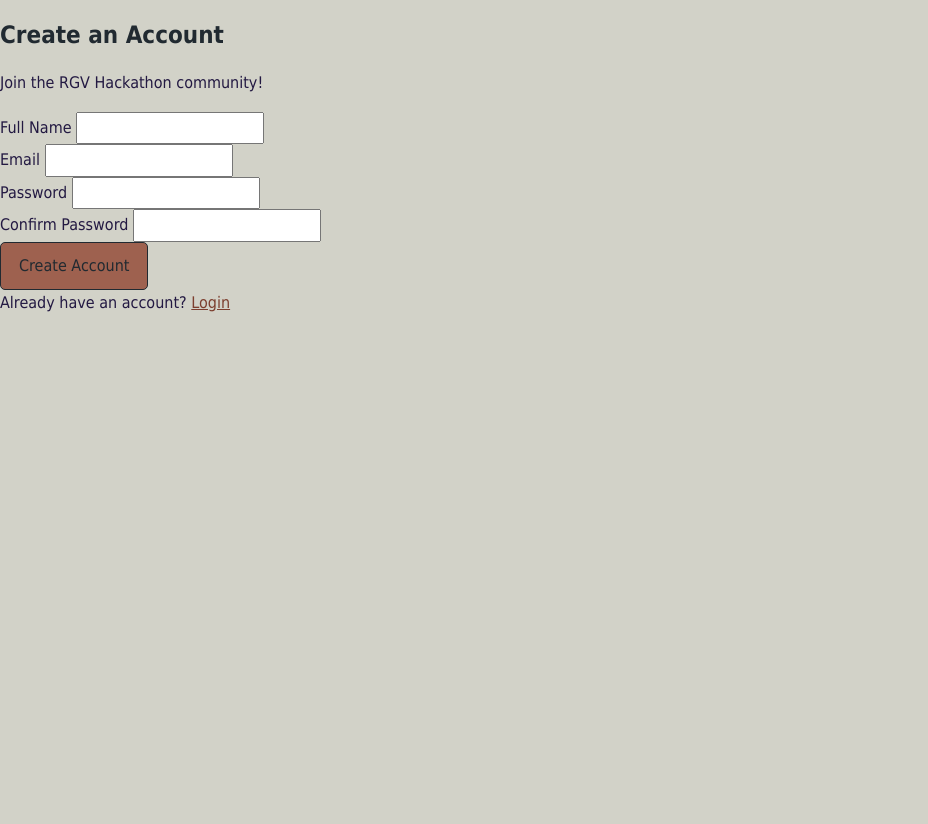
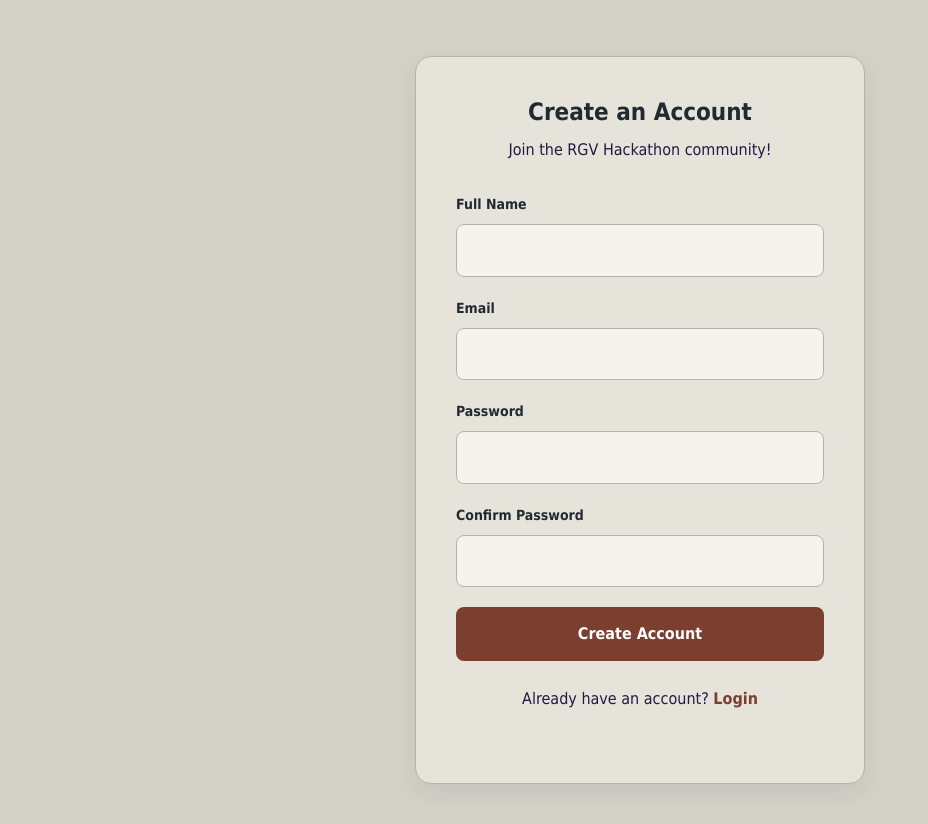
Before and after one commit to HTML-Loaded/Hackathon-App, a Node server app: template views/signup.ejs in a window 1280 px wide. Shown: the part 201-1025 px from the top of the page, without its empty margins (0-928 px from the left). Before the commit the page ends 513 px from the top, so only its background shows below. Run offline with Node 20, Linux system fonts and the light colour scheme; the template is opened without the code that fills it, so the values that code supplies are empty.

Commit message:
login signup and user page ui

```diff
--- /dev/null
+++ b/public/css/auth.css
@@ -0,0 +1,98 @@
+
+/*** Login and Signup ***/
+
+.auth-section {
+    display: flex;
+    justify-content: center;
+    align-items: center;
+    min-height: 75vh;
+    padding: 40px 20px;
+}
+
+.auth-panel {
+    background-color: #E6E3DA;
+    border: 1px solid #B8B2A6;
+    border-radius: 16px;
+    padding: 40px;
+    width: 100%;
+    max-width: 450px;
+    box-shadow: 0 8px 24px rgba(33, 42, 49, 0.08);
+}
+
+.auth-panel h2 {
+    color: #212A31;
+    margin-top: 0;
+    margin-bottom: 10px;
+    text-align: center;
+}
+
+.auth-panel p {
+    text-align: center;
+    margin-bottom: 30px;
+}
+
+.auth-form {
+    display: flex;
+    flex-direction: column;
+    gap: 20px;
+}
+
+.auth-field {
+    display: flex;
+    flex-direction: column;
+    gap: 8px;
+}
+
+.auth-field label {
+    color: #212A31;
+    font-weight: bold;
+    font-size: 14px;
+}
+
+.auth-field input {
+    background-color: #F5F3ED;
+    color: #212A31;
+    border: 1px solid #B8B2A6;
+    border-radius: 8px;
+    padding: 12px 14px;
+    font-size: 16px;
+    width: 100%;
+    box-sizing: border-box;
+}
+
+.auth-field input:focus {
+    outline: none;
+    border-color: #7C3E2E;
+    box-shadow: 0 0 0 3px rgba(124, 62, 46, 0.15);
+}
+
+.auth-submit {
+    background-color: #7C3E2E;
+    color: white;
+    border: none;
+    border-radius: 8px;
+    padding: 14px 20px;
+    font-size: 16px;
+    font-weight: bold;
+    cursor: pointer;
+    width: 100%;
+}
+
+.auth-submit:hover {
+    background-color: #633124;
+}
+
+.auth-footer {
+    margin-top: 25px;
+    text-align: center;
+}
+
+.auth-footer a {
+    color: #7C3E2E;
+    font-weight: bold;
+    text-decoration: none;
+}
+
+.auth-footer a:hover {
+    text-decoration: underline;
+}
--- a/routes/authRoutes.js
+++ b/routes/authRoutes.js
@@ -1,4 +1,4 @@
-import { Router } from "express"
+import Router from "express"
 
 const router = Router()
 
--- a/routes/homeRoutes.js
+++ b/routes/homeRoutes.js
@@ -1,4 +1,4 @@
-import { Router } from "express"
+import Router from "express"
 import { getHome, submitSponsor } from "../controllers/homeController.js"
 
 const router = Router()
--- a/server.js
+++ b/server.js
@@ -1,6 +1,7 @@
 import express from "express";
 import homeRouter from "./routes/homeRoutes.js";
 import authRouter from "./routes/authRoutes.js"
+import userRouter from "./routes/userRoutes.js"
 import path from "node:path"
 
 const app = express()
@@ -15,6 +16,8 @@ app.use('/home', homeRouter)
 
 app.use('/authentication', authRouter)
 
+app.use('/user', userRouter)
+
 app.listen(port, () => {
     console.log(`server running at http://localhost:${port}/home`);
 });
--- a/views/partials/footer.ejs
+++ b/views/partials/footer.ejs
@@ -5,6 +5,7 @@
     <meta name="viewport" content="width=device-width, initial-scale=1.0">
     <title>footer</title>
 </head>
+<!-- should have sponsors here -->
 <body>
     <footer>
         <div class="wrapper">
@@ -12,7 +13,6 @@
                 <div class="logo">
                     <img alt="logo" src="_files/images-2022/logo.svg">
                 </div>
-        <!--<div class="campuses"><a href="#">Rio Grande City</a> | <a href="#">Edinburg</a> | <a href="#">McAllen</a> | <a href="#">Harlingen</a> | <a href="#">Brownsville</a> | <a href="#">South Padre Island</a></div>-->
                 <ul class="policy-links">
 
                 </ul>
--- a/views/signup.ejs
+++ b/views/signup.ejs
@@ -6,39 +6,44 @@
     <meta name="viewport" content="width=device-width, initial-scale=1.0">
     <title>Sign Up | RGV Hackathon</title>
     <link rel="stylesheet" href="/css/global.css">
+    <link rel="stylesheet" href="/css/auth.css">
 </head>
 <body>
     <%- include("./partials/navbar.ejs") %>
 
-    <section id="signup">
+    <section id="signup" class="auth-section">
+    <div class="auth-panel">
         <h2>Create an Account</h2>
         <p>Join the RGV Hackathon community!</p>
 
-        <form id="signup-form" action="/signup" method="POST">
-            <div class="form-field">
+        <form id="signup-form" class="auth-form" action="/signup" method="POST">
+            <div class="auth-field">
                 <label for="signup-name">Full Name</label>
                 <input id="signup-name" name="name" type="text" required>
             </div>
 
-            <div class="form-field">
+            <div class="auth-field">
                 <label for="signup-email">Email</label>
                 <input id="signup-email" name="email" type="email" required>
             </div>
 
-            <div class="form-field">
+            <div class="auth-field">
                 <label for="signup-password">Password</label>
                 <input id="signup-password" name="password" type="password" required>
             </div>
 
-            <div class="form-field">
+            <div class="auth-field">
                 <label for="signup-confirm">Confirm Password</label>
                 <input id="signup-confirm" name="confirmPassword" type="password" required>
             </div>
 
-            <button type="submit">Create Account</button>
+            <button class="auth-submit" type="submit">Create Account</button>
         </form>
 
-        <p>Already have an account? <a href="/login">Login</a></p>
-    </section>
+        <div class="auth-footer">
+            <p>Already have an account? <a href="/login">Login</a></p>
+        </div>
+    </div>
+</section>
 </body>
 </html>
```
Also changed, not shown: views/login.ejs (+14 -7 lines), views/user.ejs (+56 -0 lines), views/myteam.ejs (added).
